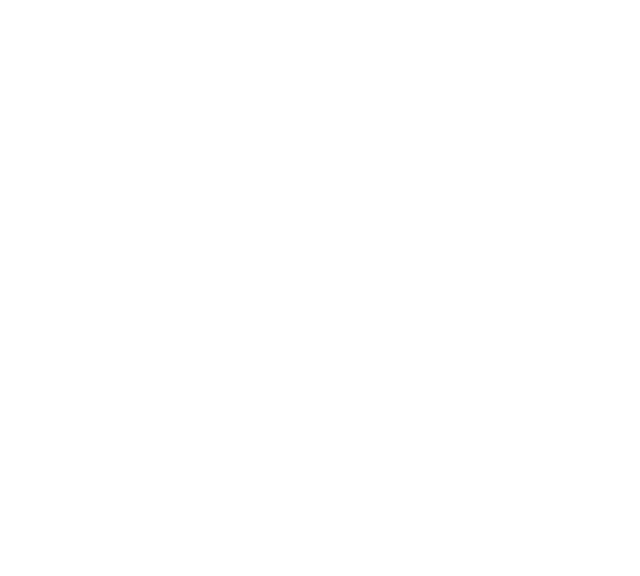
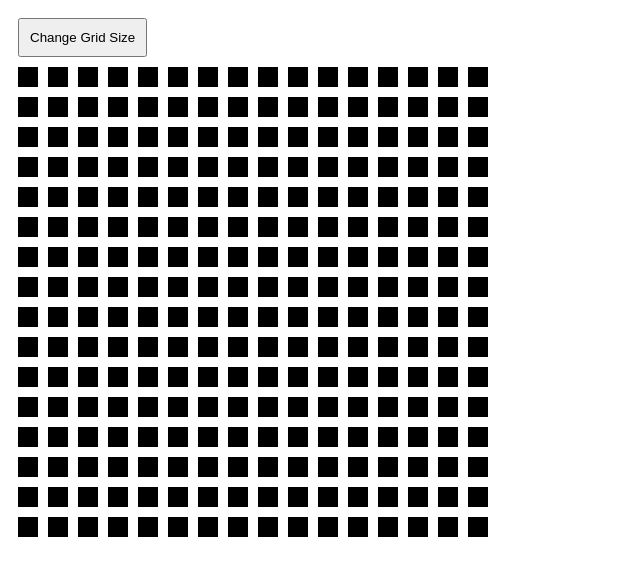
Before and after one commit to Ultimate-69/odin-sketch, a plain HTML site: page index.html in a window 1280 px wide. Shown: the whole page, without its empty margins (0-640 px from the left). Drawn offline with Linux system fonts and the light colour scheme.

Commit message:
added drawing functionality, added button (not functional yet)

```diff
--- a/index.html
+++ b/index.html
@@ -7,7 +7,11 @@
         <title>Etch a Sketch</title>
     </head>
     <body>
-
+        <button id="button">Change Grid Size</button>
+        <div class="container">
+            <div class="column">
+            </div>
+        </div>
         <script src="main.js"></script>
     </body>
 </html>
--- a/main.js
+++ b/main.js
@@ -0,0 +1,24 @@
+const container = document.querySelector('.container');
+
+
+for (i = 0; i < 16; i++) {
+    let column = document.createElement('div');
+    column.classList.add('column');
+    container.appendChild(column);
+
+    for (k = 0; k < 16; k++)
+    {
+        let newDiv = document.createElement('div');
+        newDiv.classList.add('grid');
+        column.appendChild(newDiv);
+    }
+
+}
+
+let divs = document.querySelectorAll('.grid');
+
+divs.forEach((value) => {
+    value.addEventListener('mouseover', () => {
+        value.style.backgroundColor = 'blue';
+    })
+});
--- a/style.css
+++ b/style.css
@@ -0,0 +1,21 @@
+.container {
+    display: flex;
+    gap: 10px;
+}
+
+.column {
+    display: flex;
+    flex-direction: column;
+    gap: 10px;
+}
+
+.grid {
+    width: 20px;
+    height: 20px;
+    background-color: black;
+}
+
+button {
+    padding: 10px;
+    margin: 10px;
+}
```
